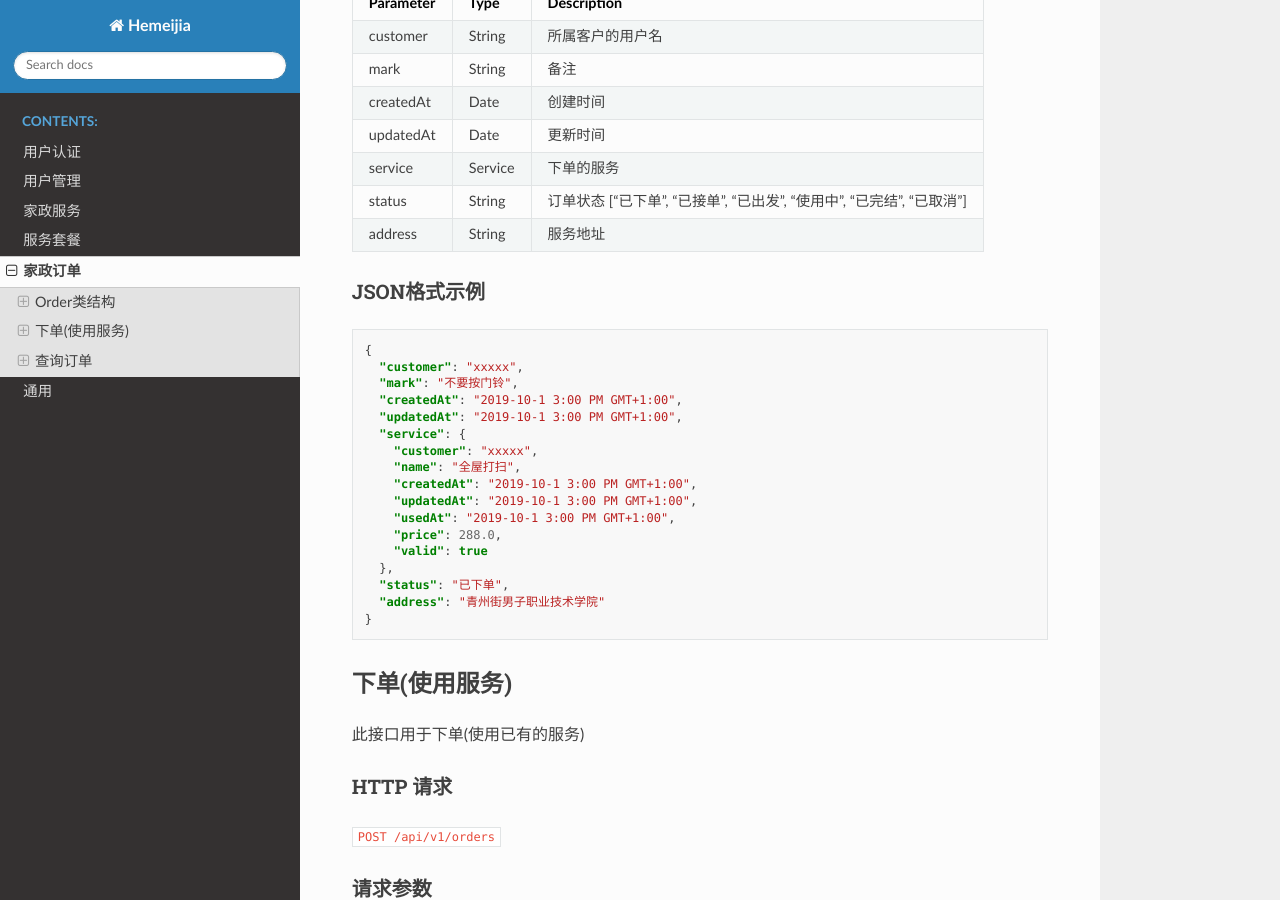
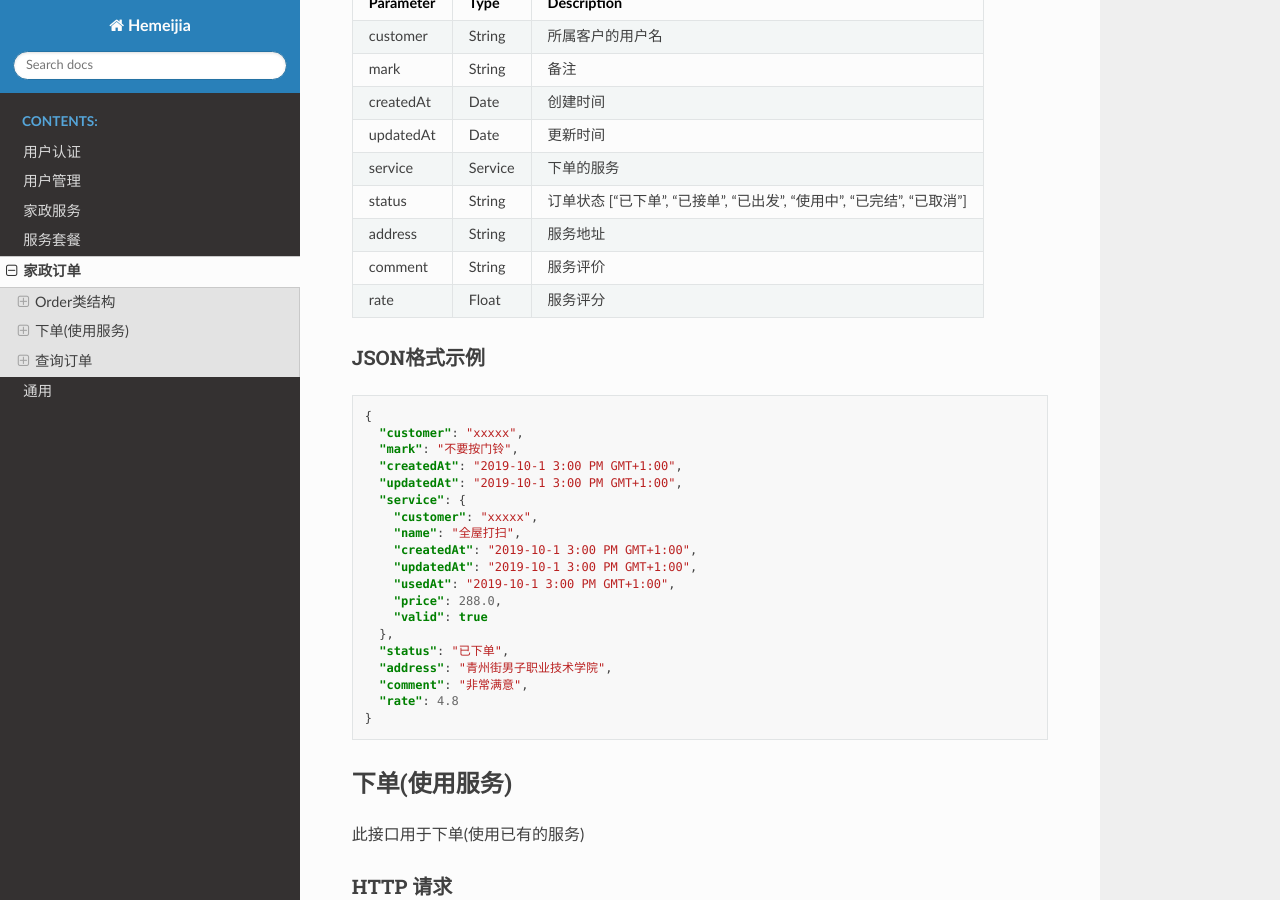
Before and after one commit to YanzheL/hemeijia, a Sphinx documentation site: the page built from docs/source/orders.rst, in a window 1280 px wide and 900 px high, scrolled down 293 px. Built offline with Sphinx 7.4.7 and the Read the Docs theme 2.0.0, drawn with Linux system fonts in a browser that asks for light colours.

Commit message:
add comment, rate field

```diff
--- a/docs/source/orders.rst
+++ b/docs/source/orders.rst
@@ -17,6 +17,8 @@ updatedAt       Date      更新时间
 service         Service   下单的服务
 status          String    订单状态 ["已下单", "已接单", "已出发", "使用中", "已完结", "已取消"]
 address         String    服务地址
+comment         String    服务评价
+rate            Float     服务评分
 =============== ========= ====================================================================
 
 JSON格式示例
@@ -39,7 +41,9 @@ JSON格式示例
        "valid": true
      },
      "status": "已下单",
-     "address": "青州街男子职业技术学院"
+     "address": "青州街男子职业技术学院",
+     "comment": "非常满意",
+     "rate": 4.8
    }
 
 
```
Also changed, not shown: other parts of docs/source/orders.rst (+1 -1 lines).
